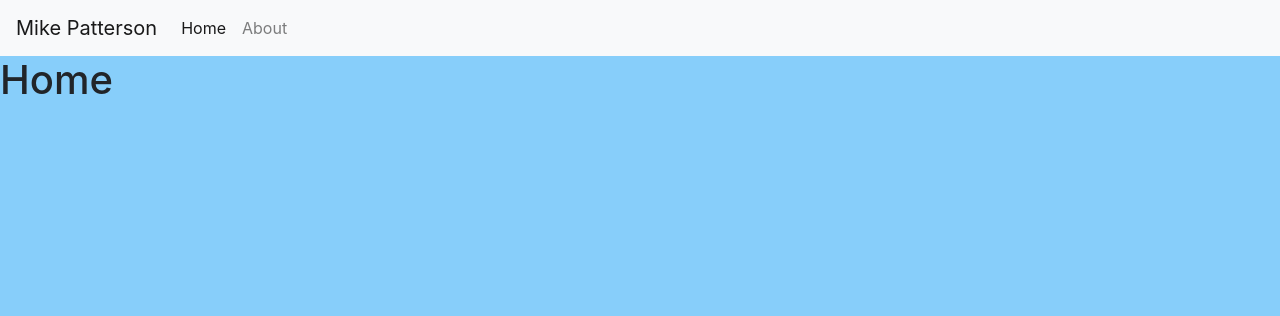
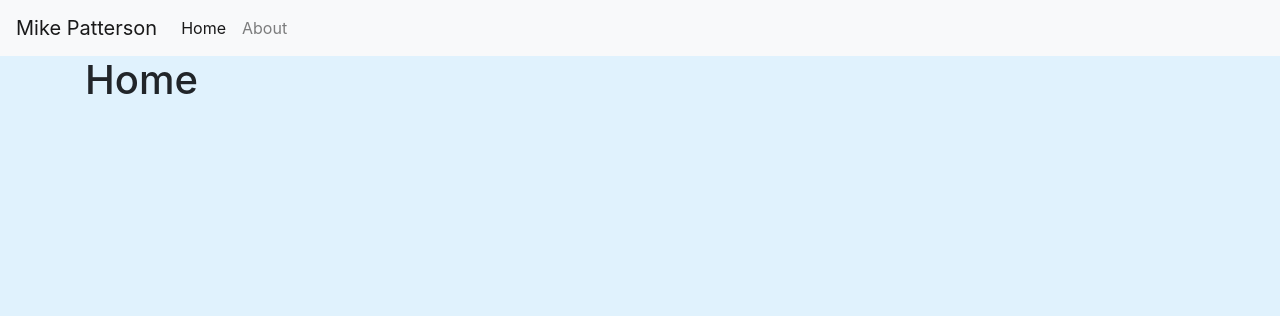
Before and after one commit to mppatterson84/verbose-pancake, a Django app: page / in a window 1280 px wide. Shown: the top 316 px of the page. Run offline with Django 3.2, Linux system fonts and the light colour scheme; some libraries are stand-ins or nearby versions.

Commit message:
Update style

```diff
--- a/static/css/base.css
+++ b/static/css/base.css
@@ -1,4 +1,3 @@
-html,
 body{
-    background-color: lightskyblue;
+    background-color: rgba(135, 206, 250, 0.25);
 }
--- a/templates/base.html
+++ b/templates/base.html
@@ -49,11 +49,15 @@
         </div>
     </nav>
 
-    {% block content %}
+    <main class="container">
 
-    <h1>Hello, world!</h1>
+        {% block content %}
 
-    {% endblock content %}
+        <h1>Hello, world!</h1>
+
+        {% endblock content %}
+
+    </main>
 
 
     <!-- Optional JavaScript -->
```
